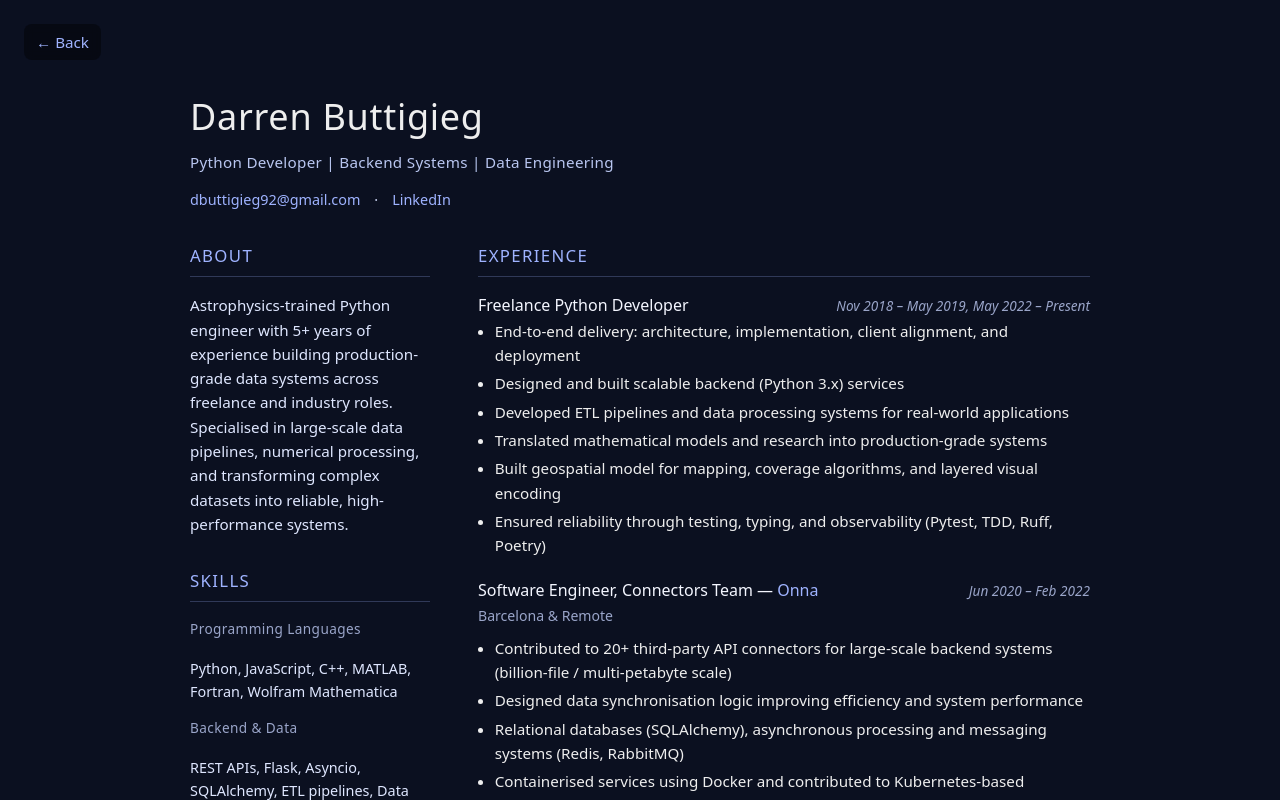
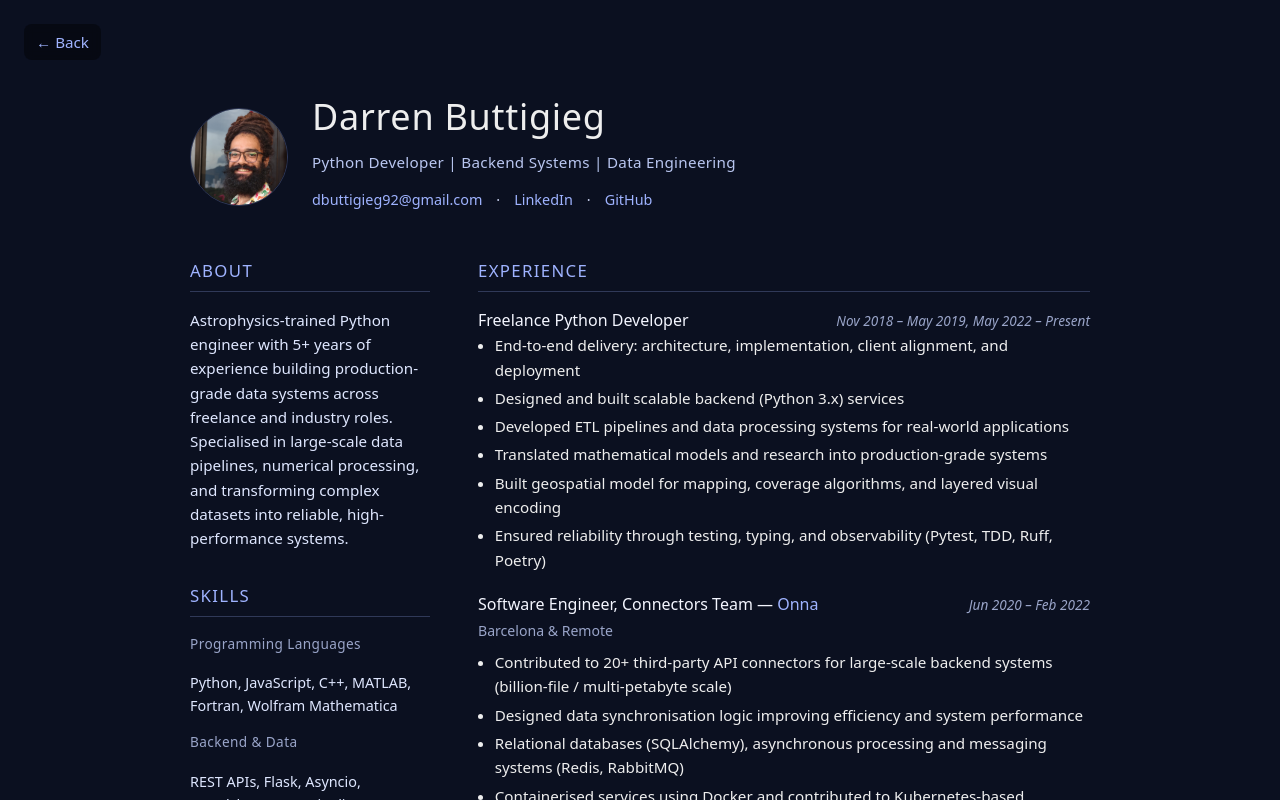
Before and after one commit to bugi14/boojee.dev, a website built with Vite: page index.html in a window 1280 px wide. Both pictures are taken after a click on the button "CV". Built offline with nearby package versions, Linux system fonts and the light colour scheme; what @tsparticles/preset-bubbles, @tsparticles/preset-fire, @tsparticles/preset-firefly, @tsparticles/preset-fountain would draw is missing.

Commit message:
0.3.0: [Feature] Photo, GitHub link, and version bump for the CV page
Adds the profile photo next to the name in the CV header and a GitHub
link alongside email/LinkedIn. Bumps the package version to 0.3.0 and
adds the corresponding CHANGELOG entry summarizing the full #5 CV
page branch.

```diff
--- a/index.html
+++ b/index.html
@@ -139,7 +139,18 @@
       text-decoration: underline;
     }
     .cv-header {
+      display: flex;
+      align-items: center;
+      gap: 24px;
       margin-bottom: 32px;
+    }
+    .cv-photo {
+      width: 96px;
+      height: 96px;
+      border-radius: 50%;
+      object-fit: cover;
+      flex-shrink: 0;
+      border: 1px solid rgba(159, 179, 255, 0.25);
     }
     .cv-header h1 {
       position: static;
@@ -161,6 +172,11 @@
       gap: 4px 14px;
       font-size: 0.9rem;
       color: #cdd6f4;
+    }
+    @media (max-width: 480px) {
+      .cv-header {
+        flex-wrap: wrap;
+      }
     }
     .cv-body {
       display: grid;
@@ -280,13 +296,18 @@
 
       <div id="cv-page" hidden>
         <header class="cv-header">
+          <img class="cv-photo" src="/assets/images/darren.jpg" alt="Darren Buttigieg" width="96" height="96" />
+          <div>
             <h1>Darren Buttigieg</h1>
             <p class="cv-title">Python Developer | Backend Systems | Data Engineering</p>
             <p class="cv-contact">
               <a href="mailto:dbuttigieg92@gmail.com">dbuttigieg92@gmail.com</a>
               <span>·</span>
               <a href="https://www.linkedin.com/in/darren-buttigieg" target="_blank" rel="noreferrer">LinkedIn</a>
+              <span>·</span>
+              <a href="https://github.com/bugi14" target="_blank" rel="noreferrer">GitHub</a>
             </p>
+          </div>
         </header>
 
         <div class="cv-body">
--- a/package.json
+++ b/package.json
@@ -1,6 +1,6 @@
 {
   "name": "boojee.dev",
-  "version": "0.2.0",
+  "version": "0.3.0",
   "description": "",
   "main": "index.js",
   "scripts": {
```
Also changed, not shown: CHANGELOG.md, 1 other file. Lines whose indentation alone changed are shown as unchanged.
